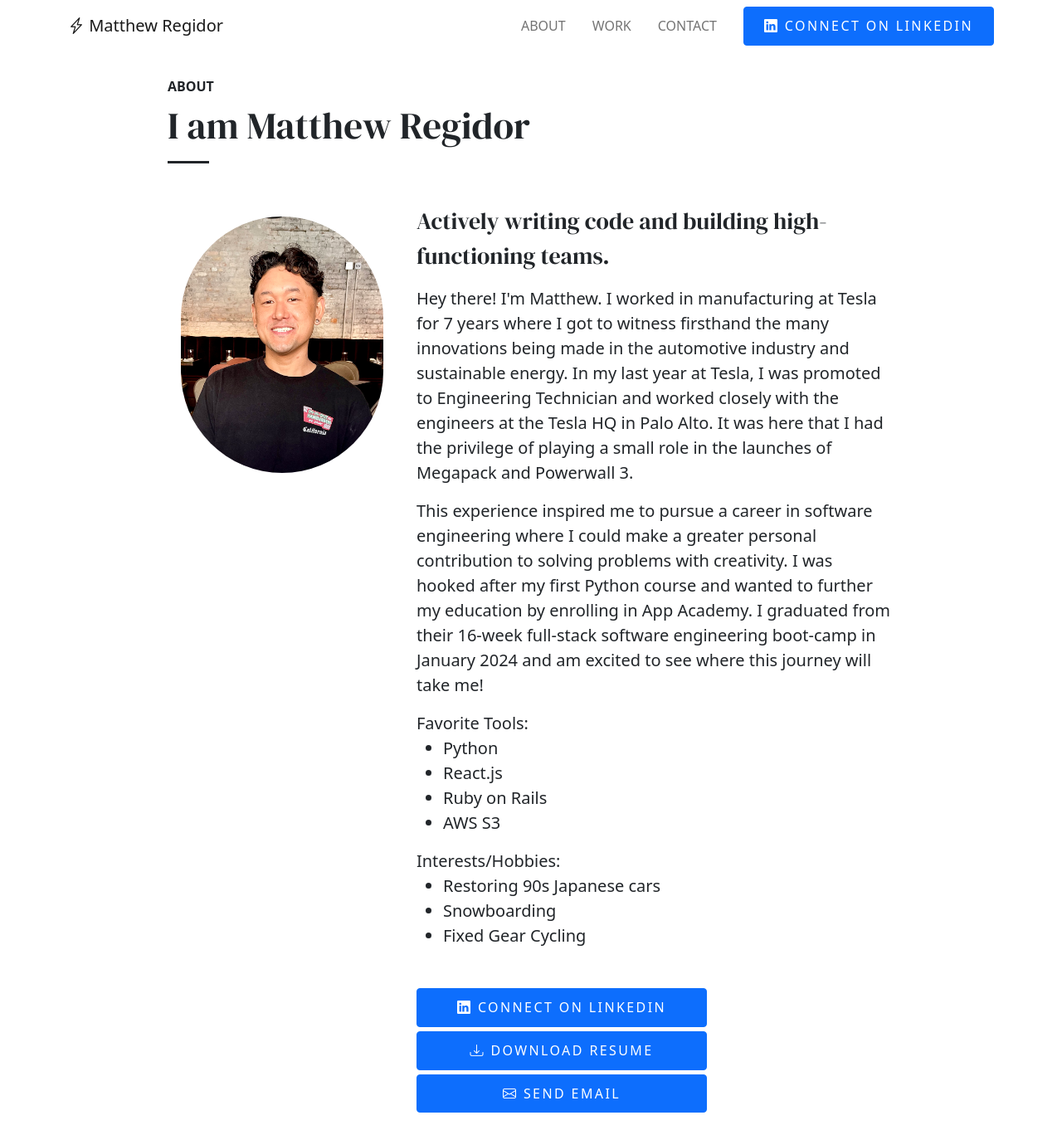
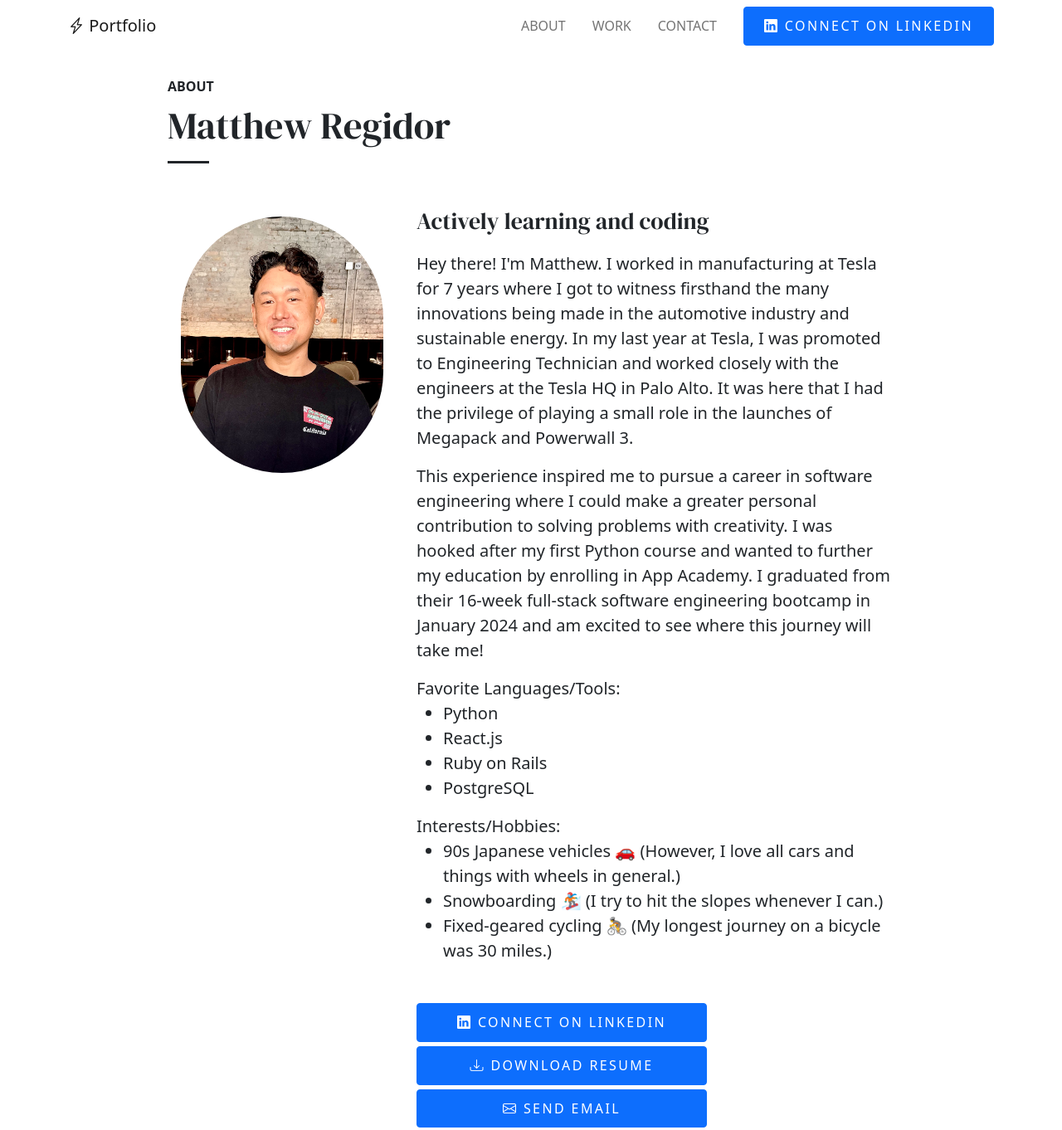
Before and after one commit to integgy/matt-portfolio, a plain HTML site: page index.html in a window 1280 px wide. Shown: the top 1362 px of the page at 83% size. Drawn offline with nearby package versions, Linux system fonts and the light colour scheme.

Commit message:
edit about me

```diff
--- a/index.html
+++ b/index.html
@@ -13,7 +13,7 @@
 <body>
   <nav class="navbar navbar-expand-lg bg-white navbar-light fixed-top">
     <div class="container">
-      <a class="navbar-brand" href="#about"><i class="bi-lightning-charge"></i> Matthew Regidor</a>
+      <a class="navbar-brand" href="#about"><i class="bi-lightning-charge"></i> Portfolio</a>
 
       <button class="navbar-toggler" type="button" data-bs-toggle="collapse" data-bs-target="#navbarSupportedContent" aria-controls="navbarSupportedContent" aria-expanded="false" aria-label="Toggle navigation">
         <span class="navbar-toggler-icon"></span>
@@ -36,43 +36,12 @@
       </div>
     </div>
   </nav>
-<!--
-  <header class='text-center p-section'>
-    <div class='container-fluid'>
-      <div class='row'>
-        <div class='col-md-6 offset-md-3'>
-          <sup>Meet Matthew Regidor</sup>
-          <h1>Combining <span class='marker-highlight'>technology</span> and creative <span class='marker-highlight'>problem-solving</span> to positively impact others.</h1>
-          <p class='lead mb-5'>I use technology to connect people and help others reach their full potential.</p>
 
-          <a target='_blank' href='https://www.linkedin.com/in/morganjlopes/' class='btn btn-primary'><i class="bi-linkedin"></i> Connect on Linkedin</a>
-          <a  target='_blank' href='https://calendly.com/morganjlopes/call' class='btn btn-primary'><i class="bi-calendar-event"></i> Schedule a Call</a>
-          <a href='#' class='btn btn-primary'><i class="bi-download"></i> Download Resume</a>
-          <a href='mailto:' class='btn btn-primary'><i class="bi-envelope"></i> Send Email</a>
-        </div>
-      </div>
-    </div>
-  </header> -->
-
-  <!-- <section id='company' class='p-section'>
-    <div class='container text-center'>
-      <label class='sup mb-3 text-muted'>Employment History</label>
-
-      <div class='row justify-content-center d-flex align-items-center'>
-        <div class='col-2'>
-        </div>
-        <div class='col-2'>
-        </div>
-        <div class='col-2'>
-        </div>
-      </div>
-    </div>
-  </section> -->
 
   <section id='about' class='p-section'>
     <div class='container container-lg'>
       <sup>About</sup>
-      <h2 class='mb-5 underline'>I am Matthew Regidor</h2>
+      <h2 class='mb-5 underline'>Matthew Regidor</h2>
 
       <div class='row flex-row'>
         <div class='col-sm-4'>
@@ -81,7 +50,7 @@
           </div>
         </div>
         <div class='col-sm-8'>
-          <blockquote>Actively writing code and building high-functioning teams.</blockquote>
+          <blockquote>Actively learning and coding</blockquote>
 
           <!-- <img src="img/github-activity.png" class='mb-3'> -->
 
@@ -90,22 +59,23 @@
         </p>
 
         <p class='lead'>
-            This experience inspired me to pursue a career in software engineering where I could make a greater personal contribution to solving problems with creativity. I was hooked after my first Python course and wanted to further my education by enrolling in App Academy. I graduated from their 16-week full-stack software engineering boot-camp in January 2024 and am excited to see where this journey will take me!
+            This experience inspired me to pursue a career in software engineering where I could make a greater personal contribution to solving problems with creativity. I was hooked after my first Python course and wanted to further my education by enrolling in App Academy. I graduated from their 16-week full-stack software engineering bootcamp in January 2024 and am excited to see where this journey will take me!
         </p>
 
-        <p class='lead mb-0'>Favorite Tools:</p>
+        <p class='lead mb-0'>Favorite Languages/Tools:</p>
         <ul class='lead'>
             <li>Python</li>
             <li>React.js</li>
             <li>Ruby on Rails</li>
-            <li>AWS S3</li>
+            <li>PostgreSQL</li>
+            <!-- <li>AWS</li> -->
         </ul>
 
         <p class='lead mb-0'>Interests/Hobbies:</p>
         <ul class='lead'>
-            <li>Restoring 90s Japanese cars</li>
-            <li>Snowboarding</li>
-            <li>Fixed Gear Cycling</li>
+          <li>90s Japanese vehicles 🚗 (However, I love all cars and things with wheels in general.)</li>
+          <li>Snowboarding 🏂 (I try to hit the slopes whenever I can.)</li>
+          <li>Fixed-geared cycling 🚴 (My longest journey on a bicycle was 30 miles.)</li>
         </ul>
 
 
@@ -153,7 +123,7 @@
             <div class='card-body'>
 
               <h3>Highway Rush</h3>
-              <p class='mb-3'>A Vanilla JavaScript game developed using a JS canvas where the objective is to stay alive for as long as possible on a busy highway</p>
+              <p class='mb-3'>A Vanilla JavaScript game developed using a JS canvas where the objective is to stay alive busy highway</p>
 
             </div>
             <div class='card-footer'>
@@ -173,7 +143,7 @@
 
               <h3>Roominate</h3>
               <p class='mb-3'>
-                I collaborated with my cohort on a project using OpenAI's DALL-E 2 and 3 to generate new room design images. This involved combining a user's input image with a provided prompt, resulting in innovative and personalized room redesigns, That you can share with other users.
+                Group project using OpenAI's DALL-E 2 & 3 to generate new room design images. This involved combining a user's input image and prompt response, resulting in creative room redesigns that can be shared with other users.
               </p>
 
             </div>
@@ -195,15 +165,7 @@
 
       <sup>Contact</sup>
       <h2 class='mb-5'>Let's Talk</h2>
-    <!--
-      <p class='w-sm ms-auto me-auto lead'>Hey! There is no better way to get to know each other than a chat. You set the agenda or we can start with these talking points:</p>
 
-      <ul class='list-unstyled lead'>
-        <li>90s japanese vehicles (or any car I love things with wheels)</li>
-        <li>Snowboarding (Try to hit the slopes when ever I can)</li>
-        <li>Fixed Geared Cycling (My longest journey on a bicycle was 30 miles)</li>
-      </ul>
-    -->
       <div class="contact-bottom">
         <div class='mt-5'>
           <a target='_blank' href='https://www.linkedin.com/in/morganjlopes/' class='btn btn-primary'><i class="bi-linkedin"></i> Connect on Linkedin</a>
@@ -236,21 +198,6 @@
                 <i class="bi-github"></i>
               </a>
             </li>
-            <!-- <li class='list-inline-item h4 mb-0 me-3'>
-              <a href='' target='_blank' class='text-light'>
-                <i class="bi-twitter"></i>
-              </a>
-            </li> -->
-            <!-- <li class='list-inline-item h4 mb-0 me-3'>
-              <a href='' target='_blank' class='text-light'>
-                <i class="bi-instagram"></i>
-              </a>
-            </li> -->
-            <!-- <li class='list-inline-item h4 mb-0 me-3'>
-              <a href='' target='_blank' class='text-light'>
-                <i class="bi-rss"></i>
-              </a> -->
-            </li>
           </ul>
         </div>
       </div>
```
